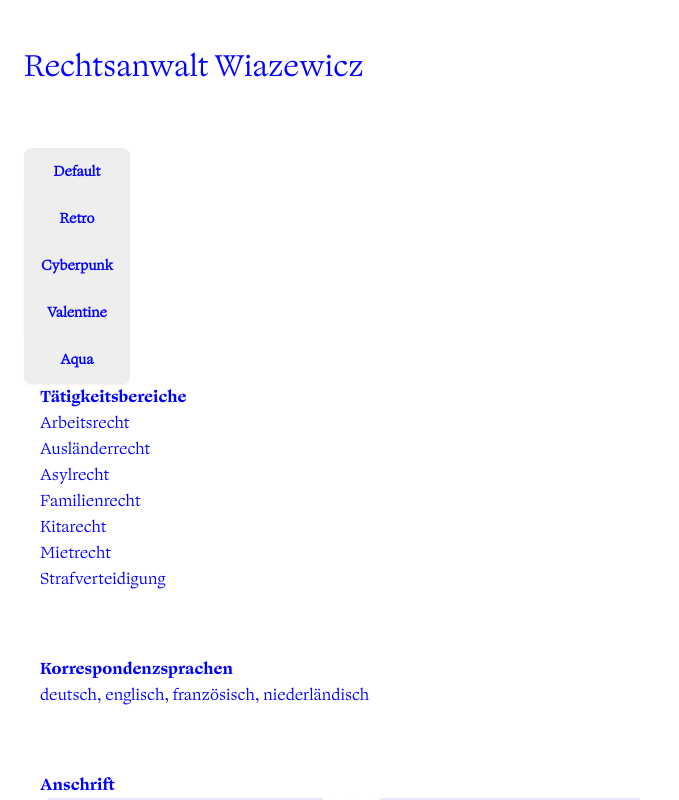
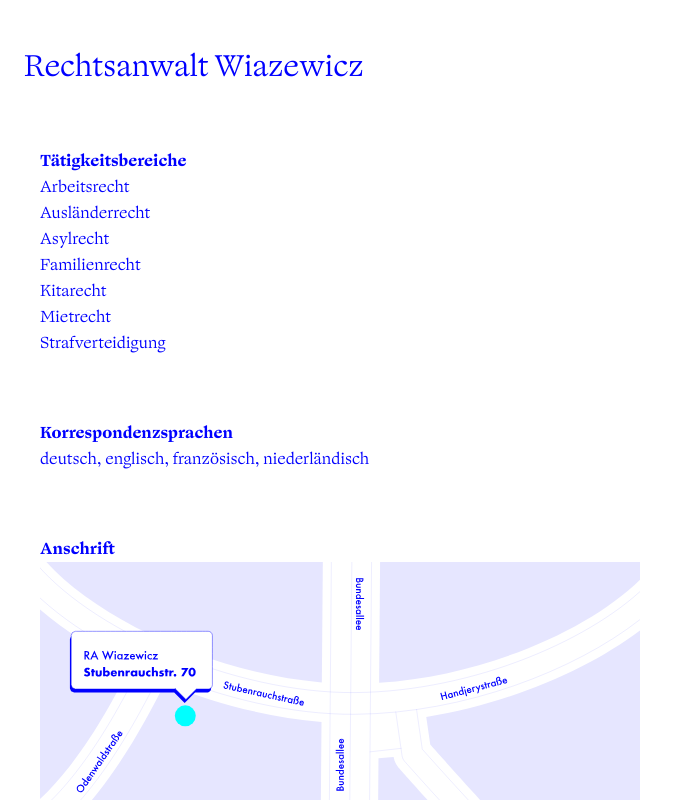
Before and after one commit to dreadbeard11/ra-wiazewicz, a Next.js app: page / in a window 1280 px wide. Shown: the top 800 px of the page, without its empty margins (0-679 px from the left). Built offline with nearby package versions, Linux system fonts and the light colour scheme.

Commit message:
Update layout.tsx

```diff
--- a/src/app/layout.tsx
+++ b/src/app/layout.tsx
@@ -65,13 +65,7 @@ export default function RootLayout({
             Rechtsanwalt Wiazewicz
           </div>
 
-          <div className="join join-vertical">
-  <input type="radio" name="theme-buttons" className="btn theme-controller join-item" aria-label="Default" value="default"/>
-  <input type="radio" name="theme-buttons" className="btn theme-controller join-item" aria-label="Retro" value="darkx"/>
-  <input type="radio" name="theme-buttons" className="btn theme-controller join-item" aria-label="Cyberpunk" value="light"/>
-  <input type="radio" name="theme-buttons" className="btn theme-controller join-item" aria-label="Valentine" value="valentine"/>
-  <input type="radio" name="theme-buttons" className="btn theme-controller join-item" aria-label="Aqua" value="aqua"/>
-</div>
+
 
           <div className="min-h-screen">{children}</div>
         </div>
```
